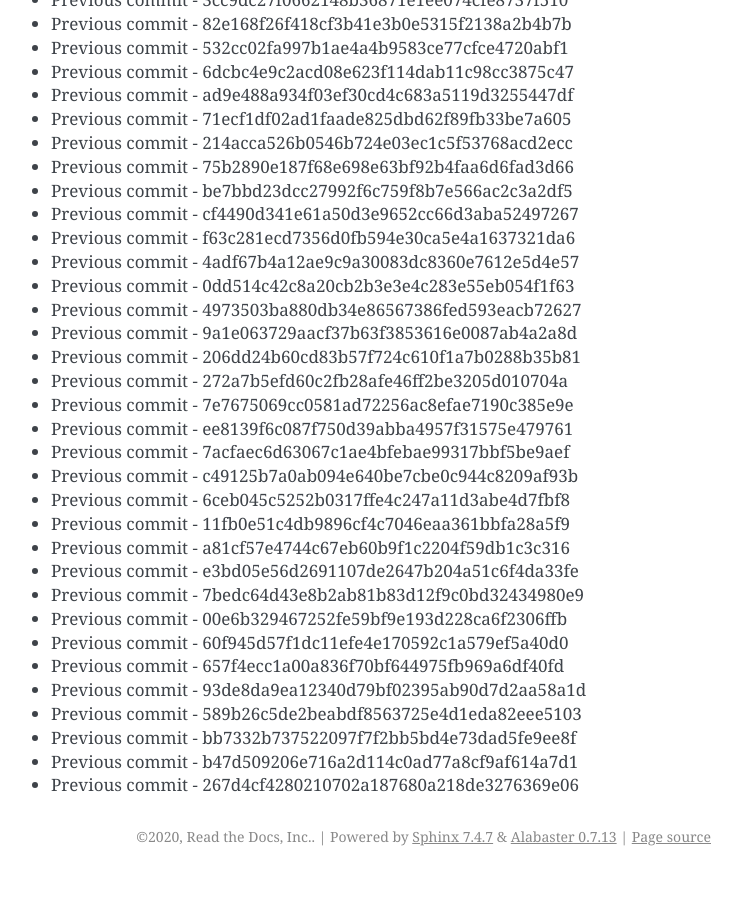
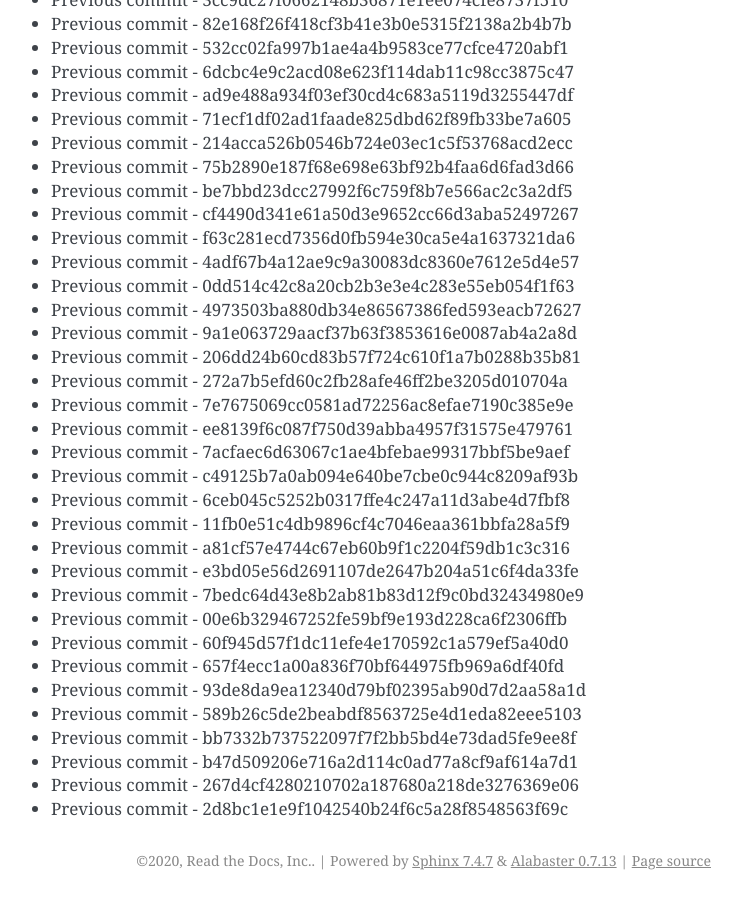
Before and after one commit to readthedocs/rtd-git-stresstest, a Sphinx documentation site: the page built from docs/updates.rst, in a window 1280 px wide and 900 px high, scrolled down 44513 px. Shown: the whole window, without its empty margins (399-1141 px from the left). Built offline with Sphinx 7.4.7, drawn with Linux system fonts in a browser that asks for light colours; before the commit the page ends 45389 px from its top, so only the background shows below that.

Commit message:
Generating commit from previous: 2d8bc1e1e9f1042540b24f6c5a28f8548563f69c

```diff
--- a/docs/updates.rst
+++ b/docs/updates.rst
@@ -1902,3 +1902,4 @@ It can be tested for any performance characteristics.
 * Previous commit - bb7332b737522097f7f2bb5bd4e73dad5fe9ee8f
 * Previous commit - b47d509206e716a2d114c0ad77a8cf9af614a7d1
 * Previous commit - 267d4cf4280210702a187680a218de3276369e06
+* Previous commit - 2d8bc1e1e9f1042540b24f6c5a28f8548563f69c
```
